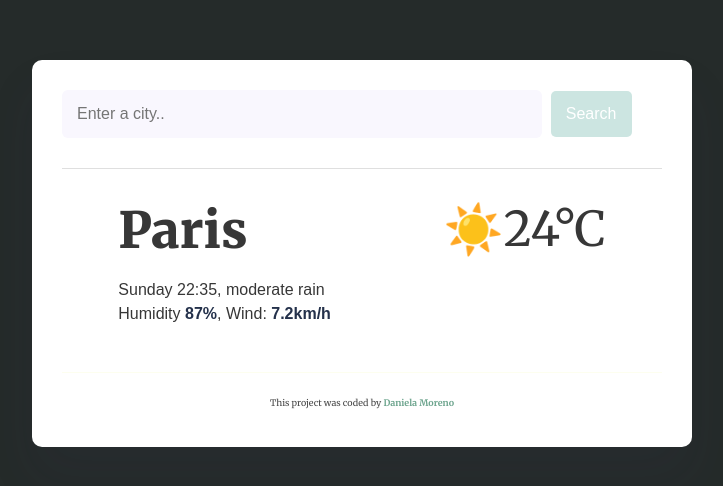
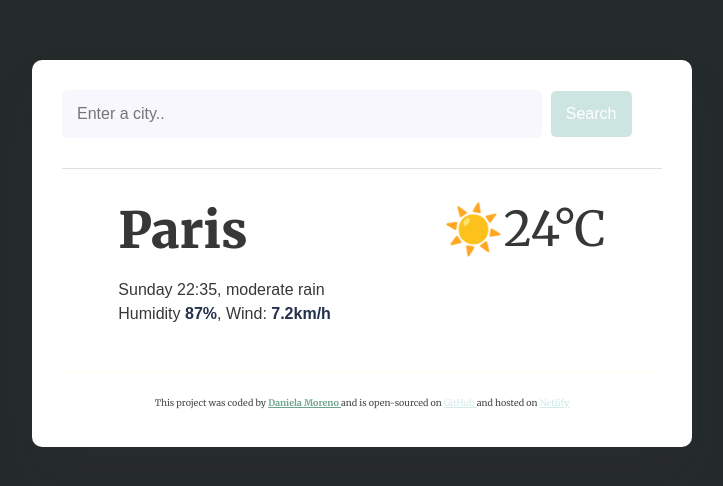
Before and after one commit to DaniielaMoreno/guau-weather-app, a plain HTML site: page index.html in a window 1280 px wide. Shown: the whole page, without its empty margins (278-1001 px from the left). Drawn offline with nearby package versions, Linux system fonts and the light colour scheme.

Commit message:
Update Autor and host details

```diff
--- a/index.html
+++ b/index.html
@@ -48,7 +48,14 @@
       <footer>
         <p>
           This project was coded by
-          <span class="developer-name">Daniela Moreno</a>
+          <a class="developer-name" href="https://github.com/daniielamoreno"
+            >Daniela Moreno
+          </a>
+          and is open-sourced on
+          <a href="https://github.com/daniielamoreno/guau-weather-app"
+            >GitHub
+          </a>
+          and hosted on <a href="https://guau-weather.netlify.app/">Netlify</a>
         </p>
         <script src="src/index.js"></script>
       </footer>
```
